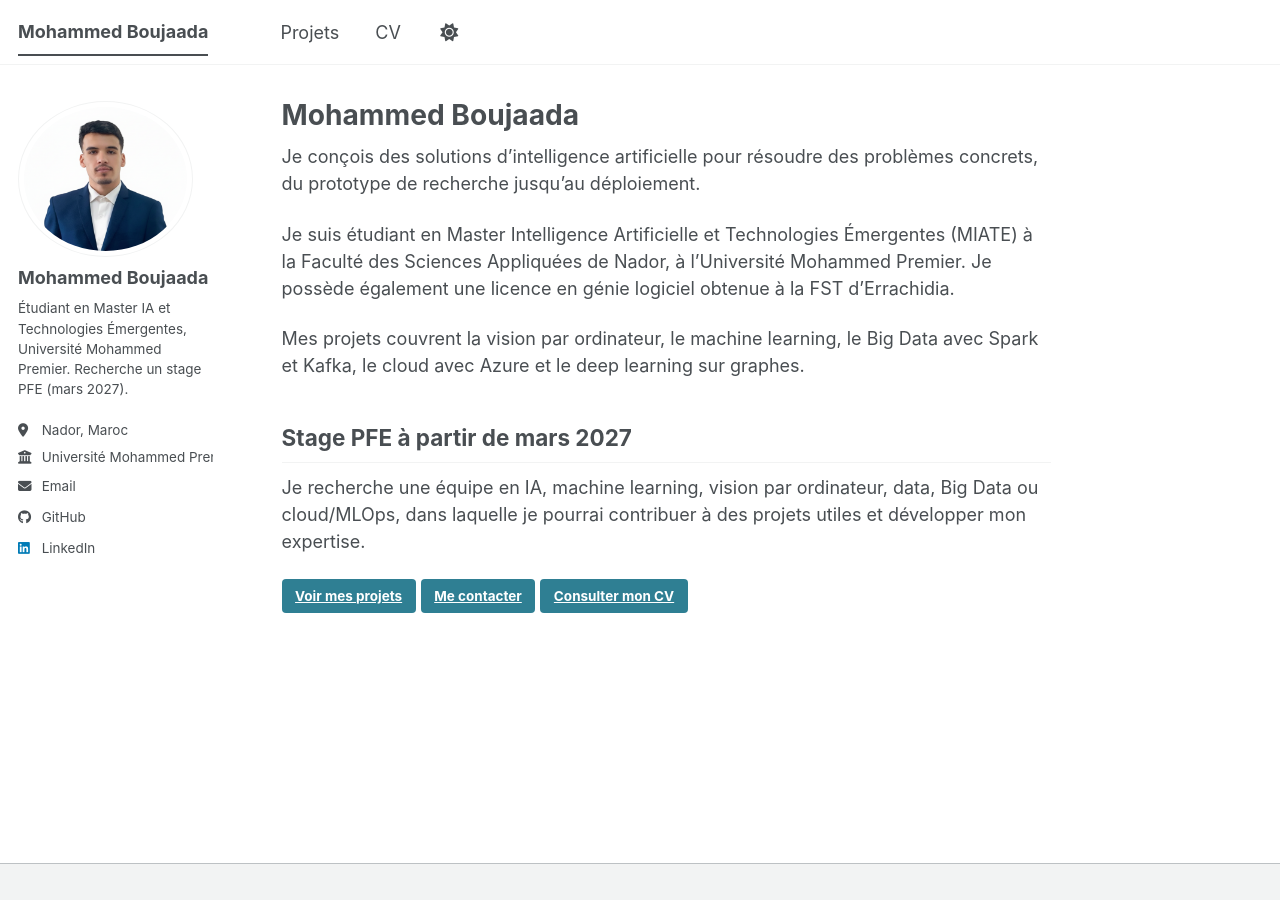
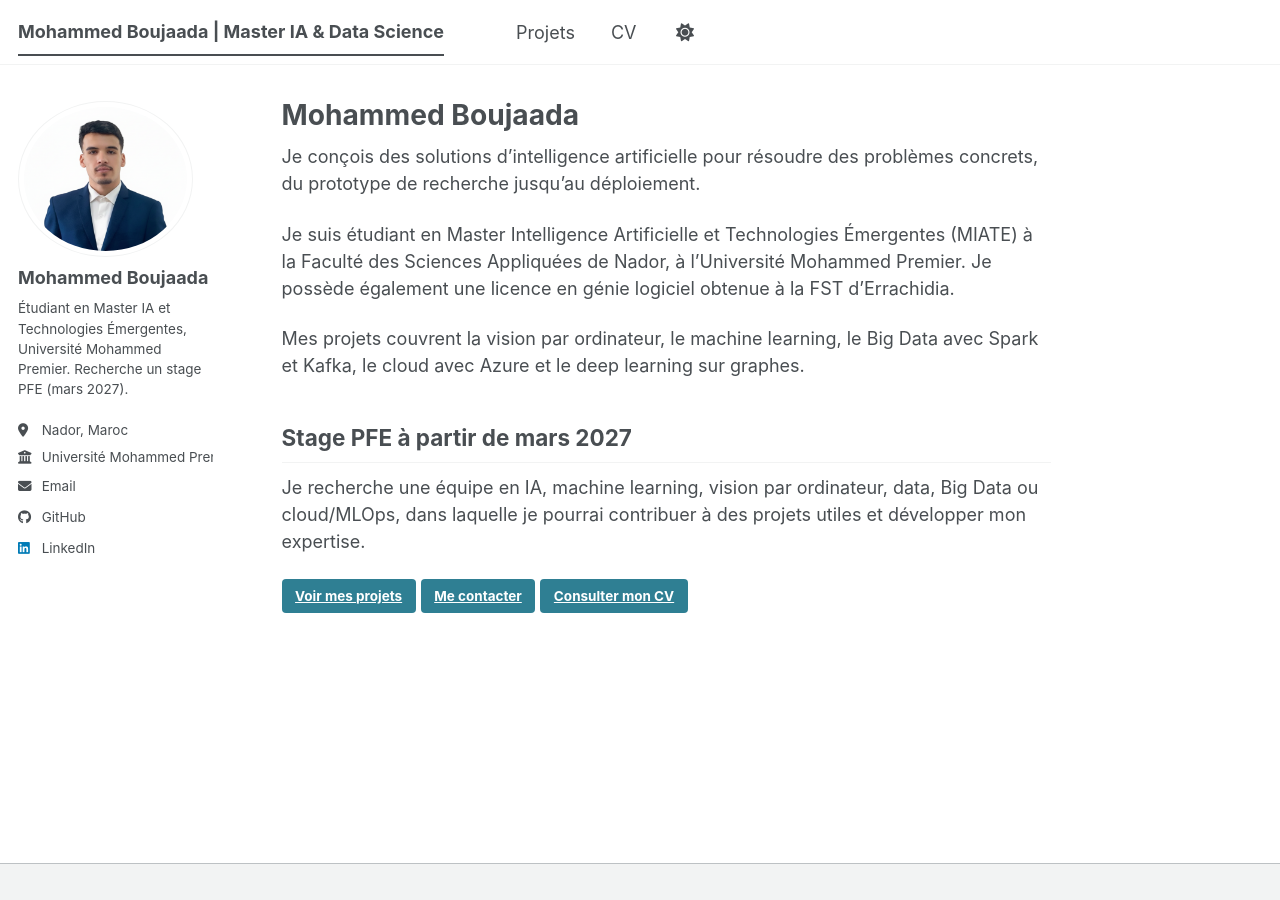
Before and after one commit to mohammed-boujaada/mohammed-boujaada.github.io, a Jekyll site: the page built from index.md, in a window 1280 px wide. Built offline with Jekyll 4.4.1, drawn with Linux system fonts in a browser that asks for light colours; a style sheet for code colours, icons or effects is not loaded; part of the change alters nothing that is shown.

Commit message:
Improve SEO metadata

```diff
--- a/_config.yml
+++ b/_config.yml
@@ -9,10 +9,10 @@
 # Basic Site Settings
 site_theme               : "default" # The available themes options are "default", "air", "sunrise", "mint", "dirt" and "contrast"
 locale                   : "fr-FR"
-title                    : "Mohammed Boujaada"
+title                    : "Mohammed Boujaada | Master IA & Data Science"
 title_separator          : "-"
 name                     : &name "Mohammed Boujaada"
-description              : "Étudiant en Master IA (MIATE), recherche un stage PFE à partir de mars 2027"
+description              : "Mohammed Boujaada | Étudiant en Master IA et Technologies Émergentes, Université Mohammed Premier. Recherche un stage PFE en Intelligence Artificielle, Machine Learning et Data Science à partir de mars 2027."
 url                      : "https://mohammed-boujaada.github.io"
 baseurl                  : "" # the subpath of your site, e.g. "/blog"
 repository               : "mohammed-boujaada/mohammed-boujaada.github.io"
@@ -139,12 +139,14 @@ facebook:
   username               :
   app_id                 :
   publisher              :
-og_image                 :
-og_description           :
+og_image                 : "/images/profile.jpg"
+og_description           : "Mohammed Boujaada, étudiant en Master IA et Technologies Émergentes à l’Université Mohammed Premier. Portfolio, projets IA, machine learning, data science et recherche."
 social:
-  type                   :
-  name                   :
+  type                   : "Person"
+  name                   : "Mohammed Boujaada"
   links:
+    - "https://www.linkedin.com/in/mohammed-boujaada-229a3333a"
+    - "https://github.com/mohammed-boujaada"
 
 # Analytics
 analytics:
--- a/_includes/seo.html
+++ b/_includes/seo.html
@@ -25,6 +25,8 @@
   {% assign seo_description = seo_description | markdownify | strip_html | strip_newlines | escape_once %}
 {% endif %}
 <meta name="description" content="{{ seo_description }}">
+<meta name="keywords" content="Mohammed Boujaada, Master IA, Intelligence Artificielle, Machine Learning, Data Science, Université Mohammed Premier, stage PFE, portfolio, projets IA">
+<meta name="robots" content="index,follow, max-image-preview:large, max-snippet:-1, max-video-preview:-1">
 
 {% assign seo_author = page.author | default: page.author[0] | default: site.author[0] %}
 {% if seo_author %}
```
